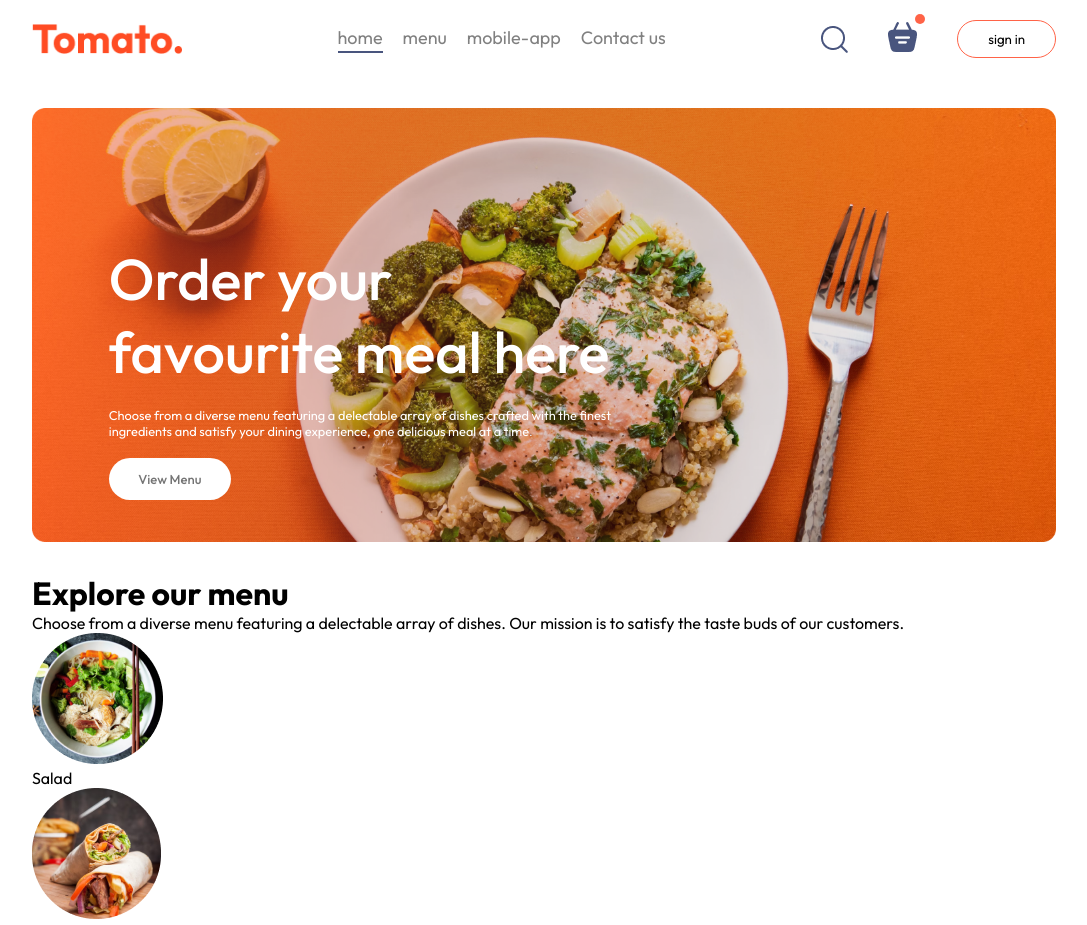
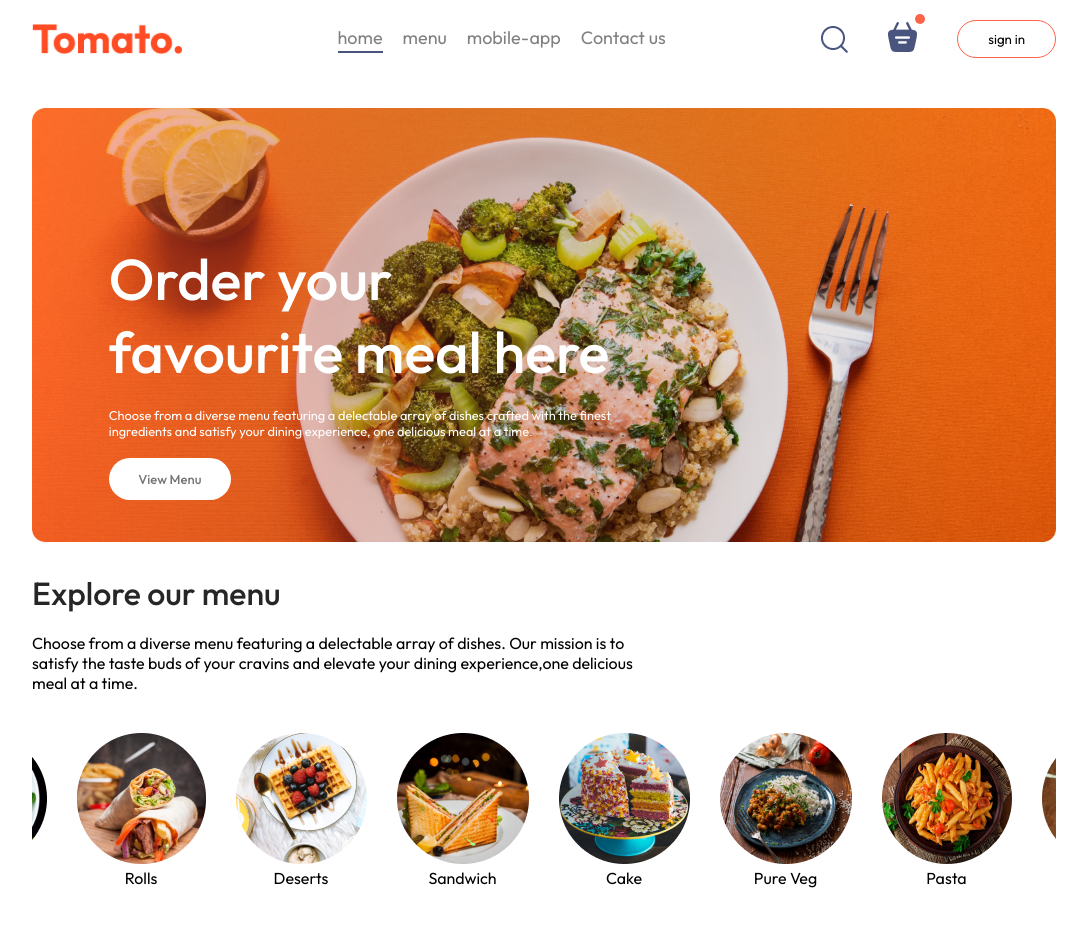
Before and after one commit to Kanishka2301/NiggsFood, a React (Vite) app: page / in a window 1280 px wide. Shown: the top 925 px of the page, without its empty margins (96-1183 px from the left). Built offline with nearby package versions, Linux system fonts and the light colour scheme.

Commit message:
initial commit

```diff
--- a/src/components/ExploreMenu/ExploreMenu.css
+++ b/src/components/ExploreMenu/ExploreMenu.css
@@ -0,0 +1,23 @@
+.explore-menu {
+  display: flex;
+  flex-direction: column;
+  gap: 20px;
+}
+.explore-menu h1 {
+  color: #262626;
+  font-weight: 500;
+}
+.explore-menu-text {
+  max-width: 60%;
+  columns: #808080;
+}
+
+.explore-menu-list {
+  display: flex;
+  justify-content: center;
+  align-items: center;
+  gap: 30px;
+  text-align: center;
+  margin: 20px 0px;
+  overflow-x: scroll;
+}
--- a/src/components/ExploreMenu/ExploreMenu.jsx
+++ b/src/components/ExploreMenu/ExploreMenu.jsx
@@ -7,7 +7,8 @@ const ExploreMenu = () => {
       <h1>Explore our menu</h1>
       <p className="explore-menu-text">
         Choose from a diverse menu featuring a delectable array of dishes. Our
-        mission is to satisfy the taste buds of our customers.
+        mission is to satisfy the taste buds of your cravins and elevate your
+        dining experience,one delicious meal at a time.
       </p>
       <div className="explore-menu-list">
         {menu_list.map((item, index) => {
```
